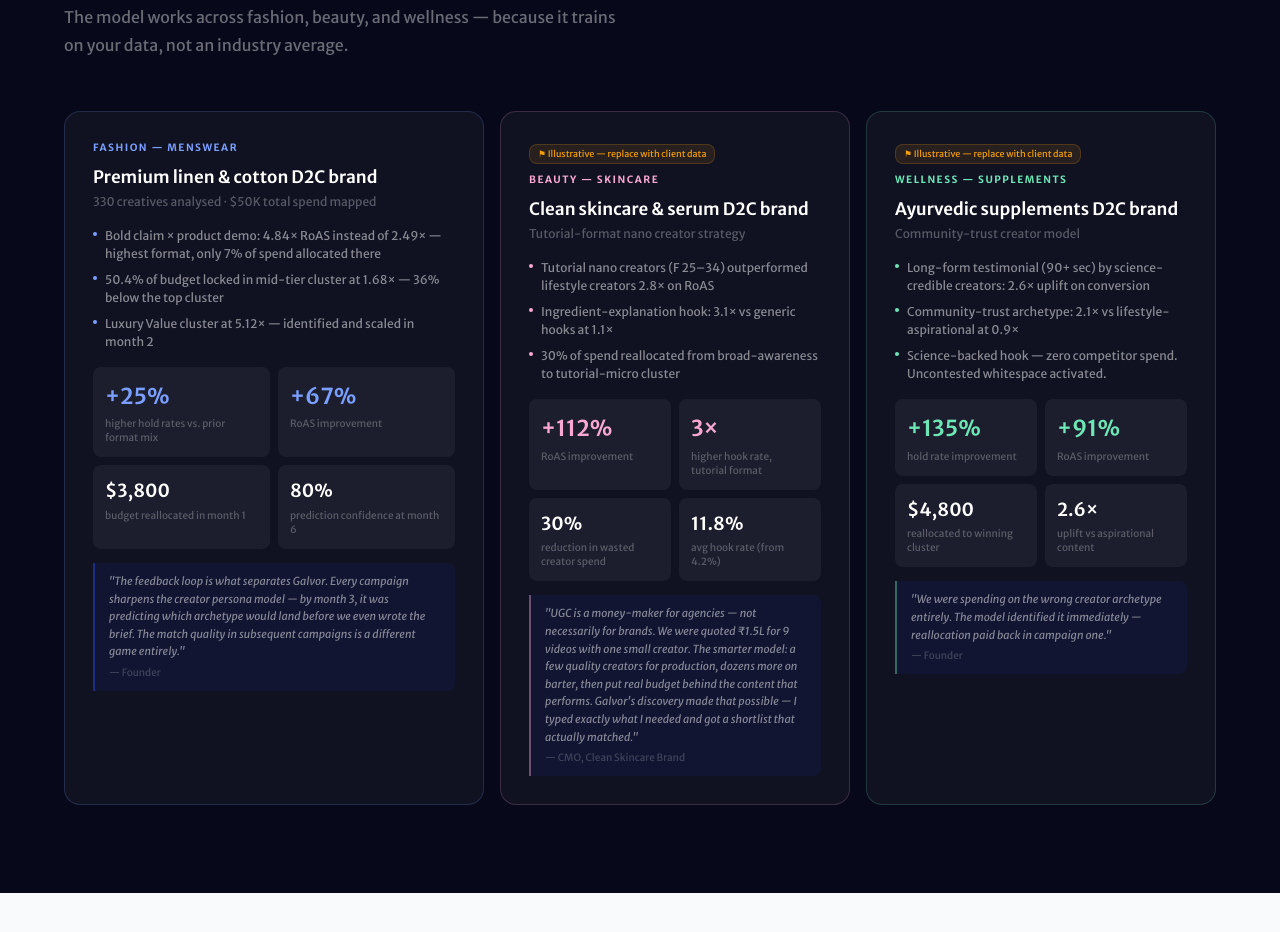
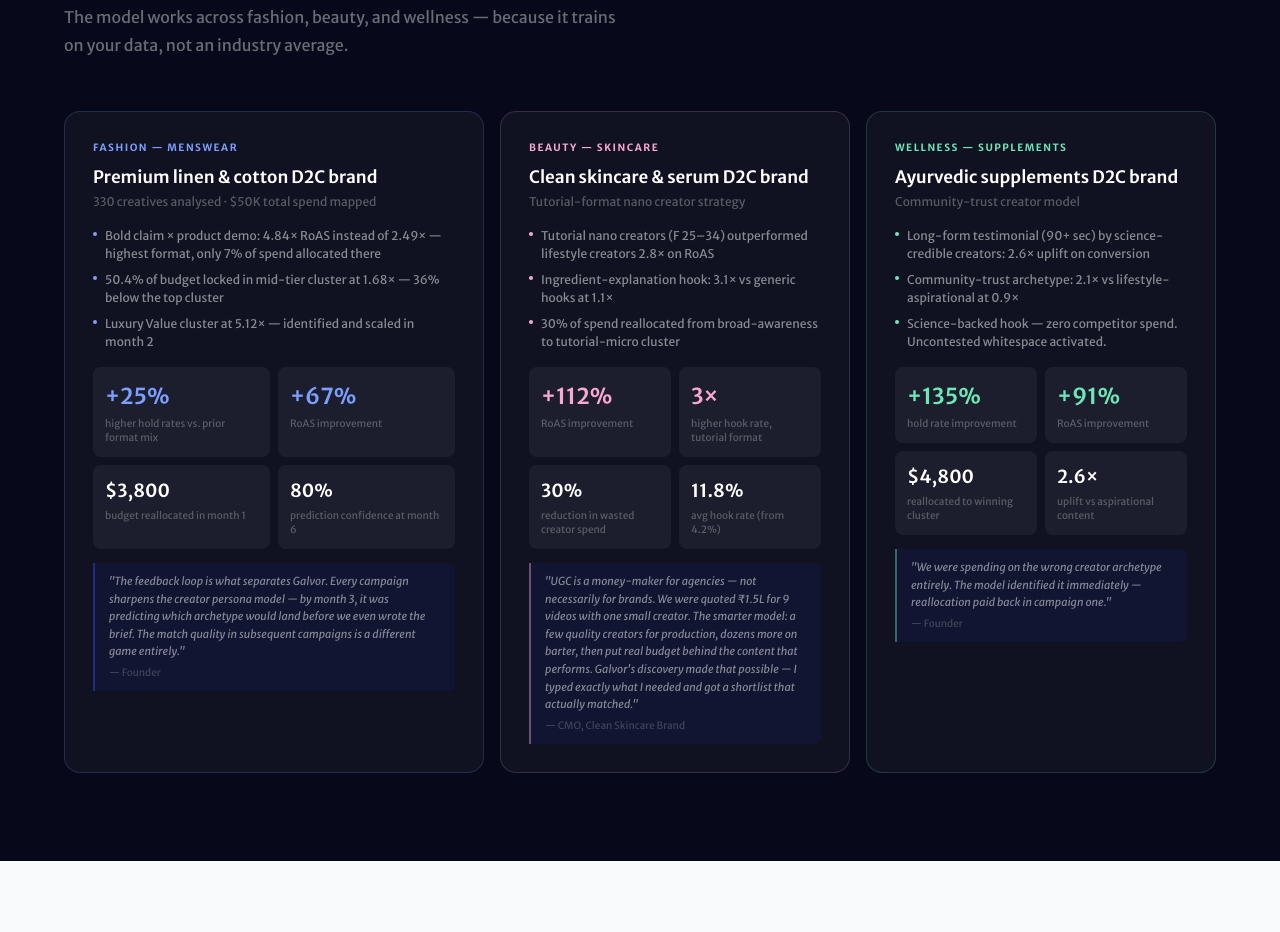
Before and after one commit to amitgalvor-178/galvorai, a plain HTML site: page index.html in a window 1280 px wide. Shown: the part 4315-5247 px from the top of the page. Drawn offline with Linux system fonts and the light colour scheme.

Commit message:
Remove illustrative badges from Beauty and Wellness result cards
Co-Authored-By: Claude Sonnet 4.6 <noreply@anthropic.com>

```diff
--- a/index.html
+++ b/index.html
@@ -1509,7 +1509,6 @@ footer{background:#050711;padding:28px 64px;display:flex;align-items:center;just
 
     <!-- Beauty -->
     <div class="result-card" style="border-color:rgba(249,168,212,0.18)">
-      <div class="fictional-badge">⚑ Illustrative — replace with client data</div>
       <div class="r-vert-label beauty">Beauty — Skincare</div>
       <div class="r-brand">Clean skincare &amp; serum D2C brand</div>
       <div class="r-brand-note">Tutorial-format nano creator strategy</div>
@@ -1530,7 +1529,6 @@ footer{background:#050711;padding:28px 64px;display:flex;align-items:center;just
 
     <!-- Wellness -->
     <div class="result-card" style="border-color:rgba(110,231,183,0.18)">
-      <div class="fictional-badge">⚑ Illustrative — replace with client data</div>
       <div class="r-vert-label wellness">Wellness — Supplements</div>
       <div class="r-brand">Ayurvedic supplements D2C brand</div>
       <div class="r-brand-note">Community-trust creator model</div>
```
